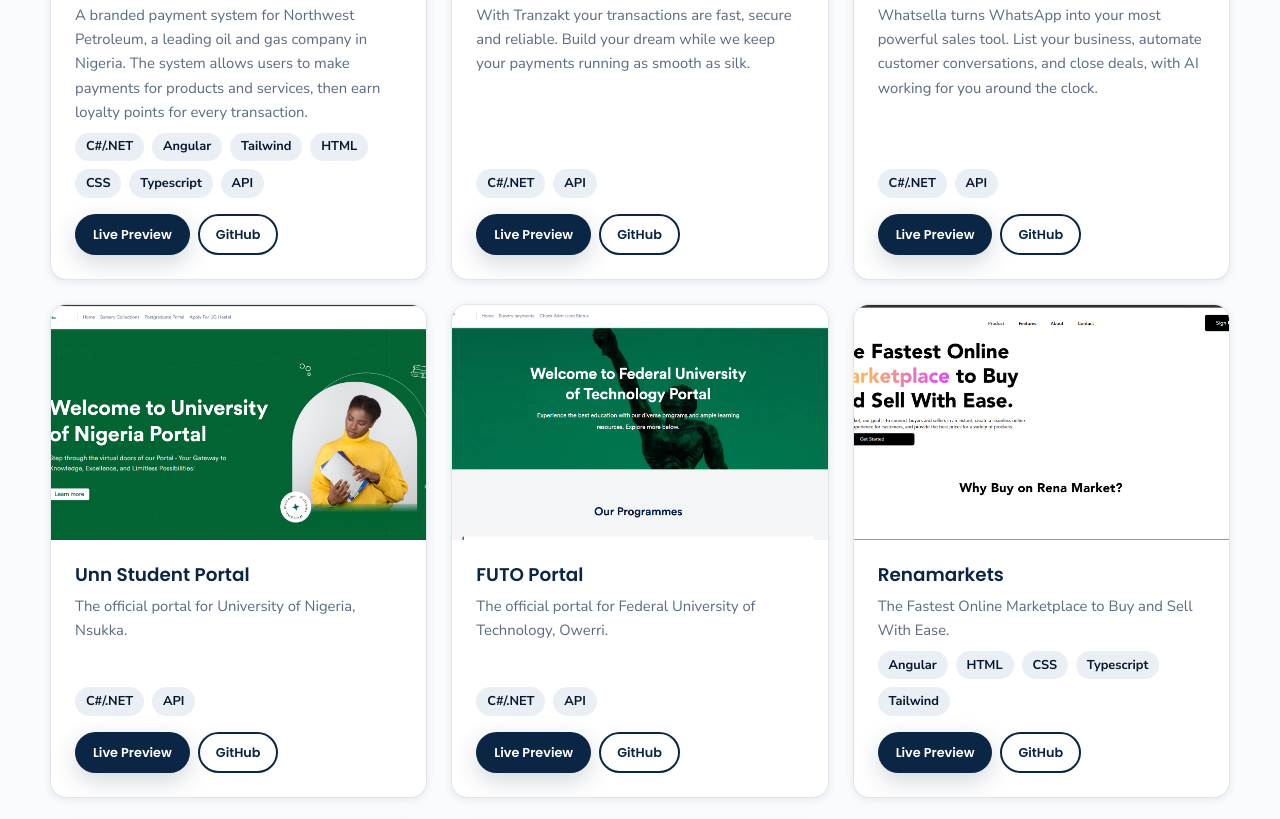
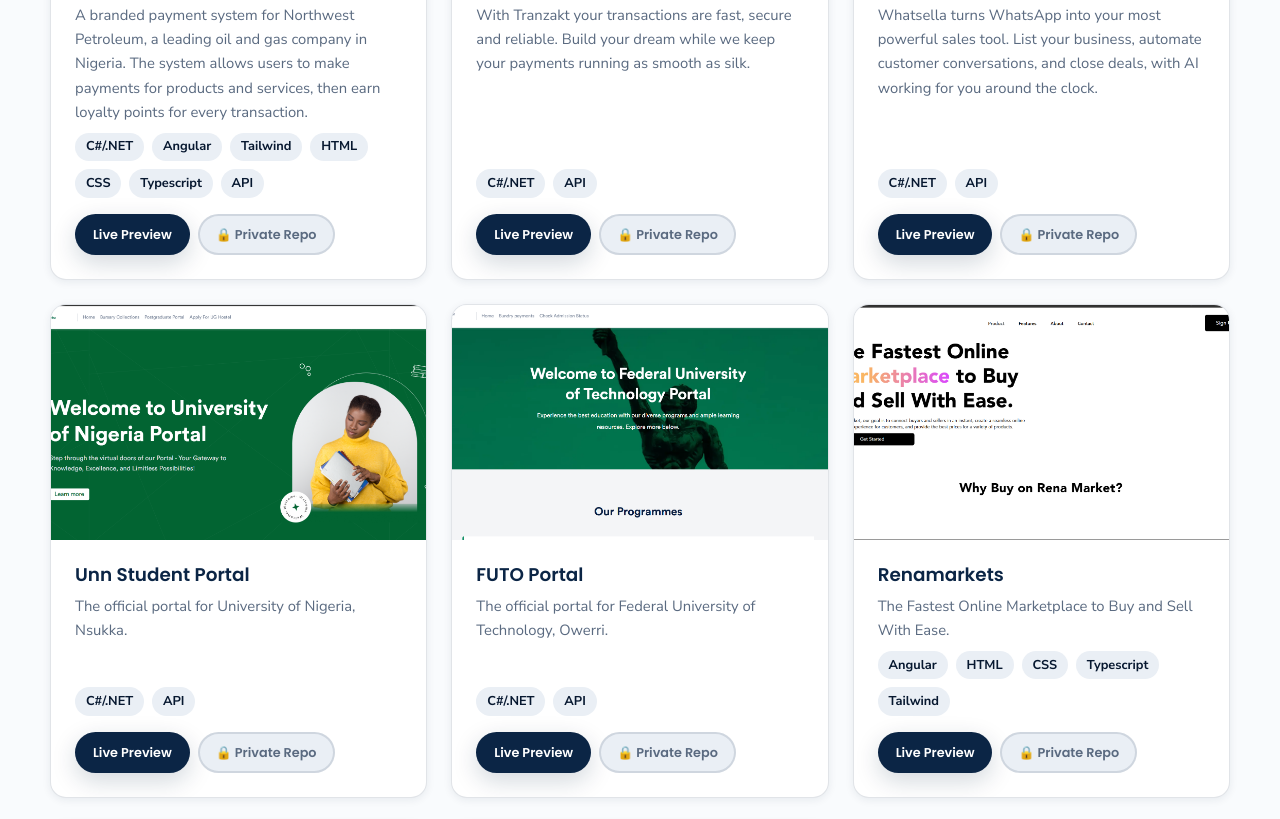
Before and after one commit to pixelpips/student-portfolio, a plain HTML site: page projects.html in a window 1280 px wide. Shown: the part 785-1604 px from the top of the page. Drawn offline with Linux system fonts and the light colour scheme; grey boxes are pictures that could not be loaded.

Commit message:
Enhance project card functionality with GitHub button and update button styles for disabled state

```diff
--- a/assets/css/components.css
+++ b/assets/css/components.css
@@ -78,6 +78,20 @@
 
 .btn-danger {
   color: var(--color-error);
+}
+
+.btn-disabled {
+  border-color: var(--color-border);
+  color: var(--color-text-muted);
+  background: var(--color-bg-alt);
+  cursor: not-allowed;
+}
+
+.btn-disabled:hover,
+.btn-disabled:focus-visible {
+  background: var(--color-bg-alt);
+  color: var(--color-text-muted);
+  transform: none;
 }
 
 /* --- Cards --- */
--- a/assets/js/data/projects.json
+++ b/assets/js/data/projects.json
@@ -4,16 +4,8 @@
     "title": "Northwest Vita",
     "description": "A branded payment system for Northwest Petroleum, a leading oil and gas company in Nigeria. The system allows users to make payments for products and services, then earn loyalty points for every transaction.",
     "image": "assets/images/projects/northwest-vita.png",
-    "tags": [
-      "C#/.NET",
-      "Angular",
-      "Tailwind",
-      "HTML",
-      "CSS",
-      "Typescript",
-      "API"
-    ],
-    "github": "#",
+    "tags": ["C#/.NET", "Angular", "Tailwind", "HTML", "CSS", "Typescript", "API"],
+    "github": null,
     "preview": "https://ccportal.northwestpetroleum-ng.com"
   },
   {
@@ -22,7 +14,7 @@
     "description": "With Tranzakt your transactions are fast, secure and reliable. Build your dream while we keep your payments running as smooth as silk.",
     "image": "assets/images/projects/tranzakt.png",
     "tags": ["C#/.NET", "API"],
-    "github": "#",
+    "github": null,
     "preview": "https://tranzakt.finance/"
   },
   {
@@ -31,7 +23,7 @@
     "description": "Whatsella turns WhatsApp into your most powerful sales tool. List your business, automate customer conversations, and close deals, with AI working for you around the clock.",
     "image": "assets/images/projects/whatsella.png",
     "tags": ["C#/.NET", "API"],
-    "github": "#",
+    "github": null,
     "preview": "https://whatsella.com/"
   },
   {
@@ -40,46 +32,43 @@
     "description": "The official portal for University of Nigeria, Nsukka.",
     "image": "assets/images/projects/unnportal.png",
     "tags": ["C#/.NET", "API"],
-    "github": "#",
+    "github": null,
     "preview": "https://unnportal.unn.edu.ng/"
   },
-
   {
     "id": 5,
     "title": "FUTO Portal",
     "description": "The official portal for Federal University of Technology, Owerri.",
     "image": "assets/images/projects/futoportal.png",
     "tags": ["C#/.NET", "API"],
-    "github": "#",
+    "github": null,
     "preview": "https://portal.futo.edu.ng/"
   },
-
   {
     "id": 6,
     "title": "Renamarkets",
     "description": "The Fastest Online Marketplace to Buy and Sell With Ease.",
     "image": "assets/images/projects/renamarkets.png",
     "tags": ["Angular", "HTML", "CSS", "Typescript", "Tailwind"],
-    "github": "#",
+    "github": null,
     "preview": "https://portal.futo.edu.ng/"
   },
-
   {
     "id": 7,
     "title": "Unizik Hostel",
     "description": "Unizik Hostel Management System.",
     "image": "assets/images/projects/emadaunizikhostel.png",
     "tags": ["C#/.NET", "API", "Blazor"],
-    "github": "#",
+    "github": null,
     "preview": "https://www.elmadaunizikhostels.com/"
   },
   {
-    "id": 7,
+    "id": 8,
     "title": "SweeftaGo",
     "description": "Your AI delivery right on Whatsapp",
     "image": "assets/images/projects/sweeftago.png",
     "tags": ["C#/.NET", "API"],
-    "github": "#",
+    "github": null,
     "preview": "http://sweeftago.com/"
   }
 ]
--- a/assets/js/projects.js
+++ b/assets/js/projects.js
@@ -36,6 +36,14 @@
   });
 }
 
+function githubButton(project) {
+  if (project.github) {
+    return `<a class="btn btn-outline btn-sm" href="${project.github}" target="_blank" rel="noopener noreferrer">GitHub</a>`;
+  }
+
+  return `<span class="btn btn-outline btn-sm btn-disabled" title="Source code is in a private repository">🔒 Private Repo</span>`;
+}
+
 function projectCard(project) {
   const tags = (project.tags ?? [])
     .map((tag) => `<span class="tag">${tag}</span>`)
@@ -52,7 +60,7 @@
         <div class="tag-list">${tags}</div>
         <div class="project-links">
           <a class="btn btn-primary btn-sm" href="${project.preview}" target="_blank" rel="noopener noreferrer">Live Preview</a>
-          <a class="btn btn-outline btn-sm" href="${project.github}" target="_blank" rel="noopener noreferrer">GitHub</a>
+          ${githubButton(project)}
         </div>
       </div>
     </article>
```
